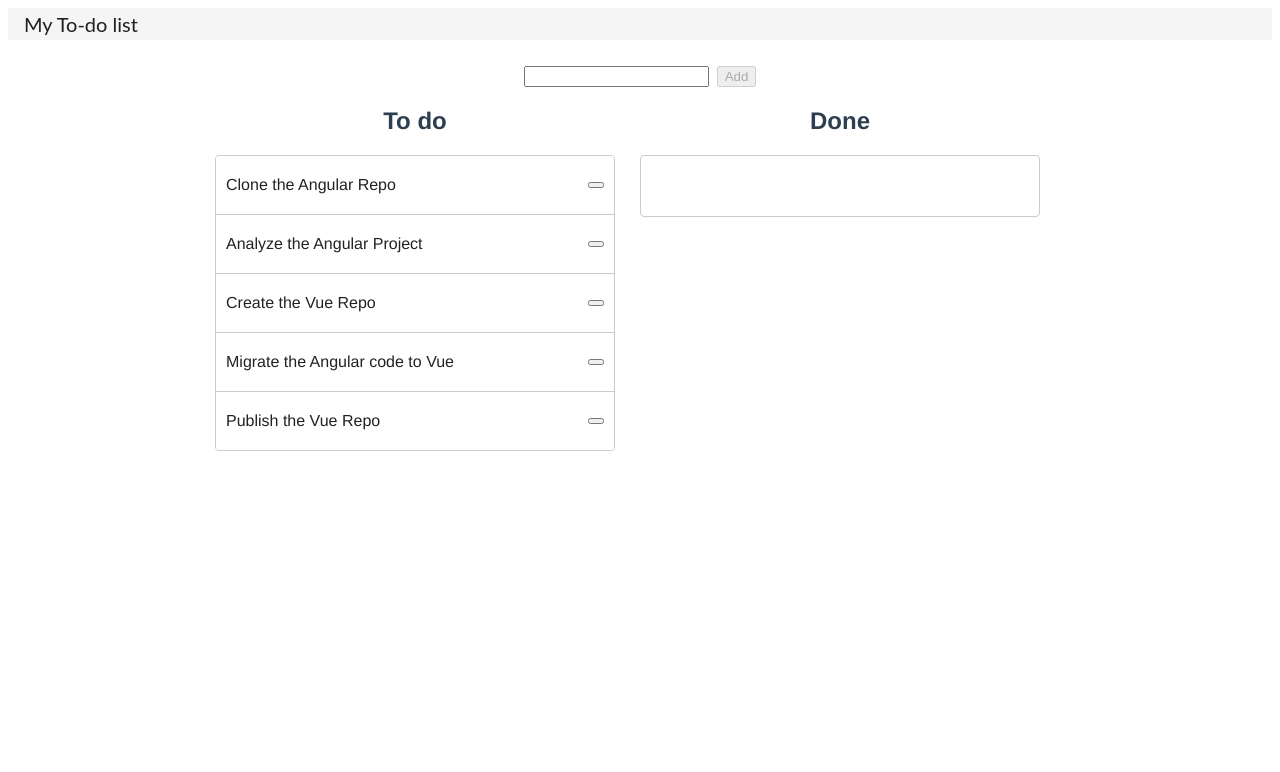
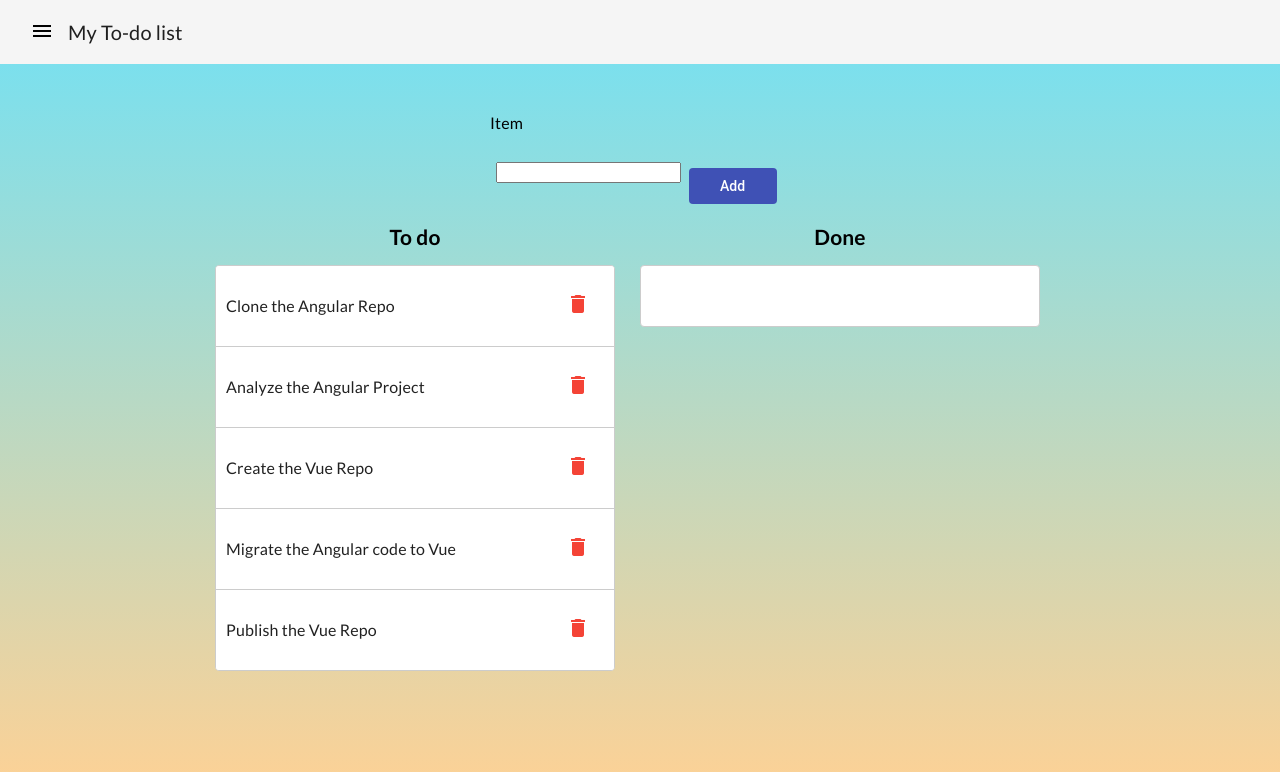
Before and after one commit to noeleo25/vue-todo-list, a Vue app: page / in a window 1280 px wide. Shown: the top 772 px of the page. Built offline with nearby package versions, Linux system fonts and the light colour scheme.

Commit message:
Vue material integration, google Material icons link referenced and add some custom styles to TodoList

```diff
--- a/package.json
+++ b/package.json
@@ -11,6 +11,7 @@
   "dependencies": {
     "core-js": "^3.8.3",
     "vue": "^2.6.14",
+    "vue-material": "^1.0.0-beta-15",
     "vuedraggable": "^2.24.3"
   },
   "devDependencies": {
--- a/public/index.html
+++ b/public/index.html
@@ -5,6 +5,12 @@
     <meta http-equiv="X-UA-Compatible" content="IE=edge">
     <meta name="viewport" content="width=device-width,initial-scale=1.0">
     <link rel="icon" href="<%= BASE_URL %>favicon.ico">
+    <link href="https://fonts.gstatic.com" rel="preconnect">
+    <link
+      href="https://fonts.googleapis.com/css2?family=Lato:wght@300;400;700&display=swap"
+      rel="stylesheet">
+    <link href="https://fonts.googleapis.com/icon?family=Material+Icons"
+          rel="stylesheet">
     <title><%= htmlWebpackPlugin.options.title %></title>
   </head>
   <body>
--- a/src/App.vue
+++ b/src/App.vue
@@ -19,11 +19,38 @@ export default {
 </script>
 
 <style>
-#app {
-  font-family: Avenir, Helvetica, Arial, sans-serif;
-  -webkit-font-smoothing: antialiased;
-  -moz-osx-font-smoothing: grayscale;
+body{
+  margin: 0;
+  font-family: "Lato", sans-serif !important;
   text-align: center;
-  color: #2c3e50;
 }
+html, body{
+  height: 100%;
+  background: #70e1f5;
+  background: linear-gradient(to top, #ffd194, #70e1f5);
+}
+
+.md-btn-second {
+  color: #00e676;
+}
+.md-btn-accent {
+    color: #f44336;
+}
+
+.mat-form-field {
+  font-family: "Lato", sans-serif !important;
+}
+
+.mat-toolbar,
+.mat-toolbar h1,
+.mat-toolbar h2,
+.mat-toolbar h3,
+.mat-toolbar h4,
+.mat-toolbar h5,
+.mat-toolbar h6 {
+  font: 400 20px/32px lato, sans-serif;
+}
+
+
+
 </style>
--- a/src/components/NavBar.vue
+++ b/src/components/NavBar.vue
@@ -1,6 +1,8 @@
 <template>
   <div class="navbar">
-    <!-- TODO burger icon -->
+    <md-button class="md-icon-button">
+      <span class="material-icons">menu</span>
+    </md-button>
     <span>My To-do list</span>
     <span class="example-spacer"></span>
   </div>
@@ -21,5 +23,6 @@
     font: 400 20px/32px lato, sans-serif;
     background: #f5f5f5;
     color: rgba(0,0,0,.87);
+    height: 64px;
 }
 </style>
--- a/src/components/TodoList.vue
+++ b/src/components/TodoList.vue
@@ -1,7 +1,14 @@
 <template>
   <div>
     <div class="input-container">
-      <form>
+      <form class="item-form">
+        <div class="">
+          <md-field>
+            <label for="new-todo-item">Item</label>
+            <md-input type="text" name="new-todo-item" id="new-todo-item" autocomplete="off" v-model="newItemName" />
+            <span class="md-error" v-if="invalidInputForm">Please write something</span>
+          </md-field>
+        </div>
         <input
           type="text"
           v-model="newItemName"
@@ -10,26 +17,19 @@
           @focus="isInputActive = true"
           @blur="isInputActive = false"
         >
-        <button
+        <md-button
           @click.stop="addItem($event)"
           :disabled="newItemName.length <= 0"
-          class="add-button"
+          class="md-raised md-primary add-button"
           color="primary"
         >
           Add
-        </button>
+        </md-button>
       </form>
       <div class="error-messages" v-if="invalidInputForm">
         <p class="error-msg"> Please write something </p>
       </div>
-    <!-- <mat-error
-      *ngIf="
-        todoForm.get('item')?.invalid &&
-        (todoForm.get('item')?.dirty || todoForm.get('item')?.touched)
-      "
-    >
-      Please write something.
-    </mat-error> -->
+
     </div>
     <div class="todo-area">
       <div class="example-container">
@@ -46,9 +46,10 @@
               class="example-box"
             >
               {{ item.description }}
-              <button @click="deleteTodoItem(item)" color="warn">
-                <!--DELETE ICON HERE -->
-              </button>
+              <md-button class="md-icon-button md-btn-accent"
+               @click="deleteTodoItem(item)">
+                <span class="material-icons">delete</span>
+              </md-button>
             </div>
           </draggable>
         </div>
@@ -68,12 +69,14 @@
               :key="index" class="example-box" :class="index">
               {{ item.description }}
               <div class="icons-box">
-                <button @click="deleteDoneItem(item)" color="warn">
-                  <!--DELETE ICON HERE -->
-                </button>
-                <button color="accent">
-                  <!--CHECK ICON HERE -->
-                </button>
+                <md-button
+                  class="md-icon-button md-btn-accent"
+                  @click="deleteDoneItem(item)">
+                  <span class="material-icons">delete</span>
+                </md-button>
+                <md-button class="md-icon-button md-btn-second">
+                  <span class="material-icons">check_circle </span>
+                </md-button>
               </div>
             </div>
           </draggable>
@@ -125,12 +128,30 @@
 </script>
 
 <style scoped>
+.item-form{
+  max-width: 300px;
+  margin-left: auto;
+  margin-right: auto;
+}
+.md-field:before{
+
+}
+.md-field:after{
+
+}
 .input-width {
   width: 20%;
 }
 
 .add-button {
   margin-left: 8px;
+  background-color: #3f51b5;
+  border-radius: 4px;
+  color: #fff;
+  text-transform: capitalize;
+  font-family: Roboto, "Helvetica Neue", sans-serif;
+  font-size: 14px;
+  font-weight: 500;
 }
 
 .input-container {
--- a/src/main.js
+++ b/src/main.js
@@ -1,6 +1,9 @@
 import Vue from 'vue'
 import App from './App.vue'
+import VueMaterial from 'vue-material'
+import 'vue-material/dist/vue-material.min.css'
 
+Vue.use(VueMaterial)
 Vue.config.productionTip = false
 
 new Vue({
```
Also changed, not shown: 2 other files (tests, documents, lock files or other folders).
